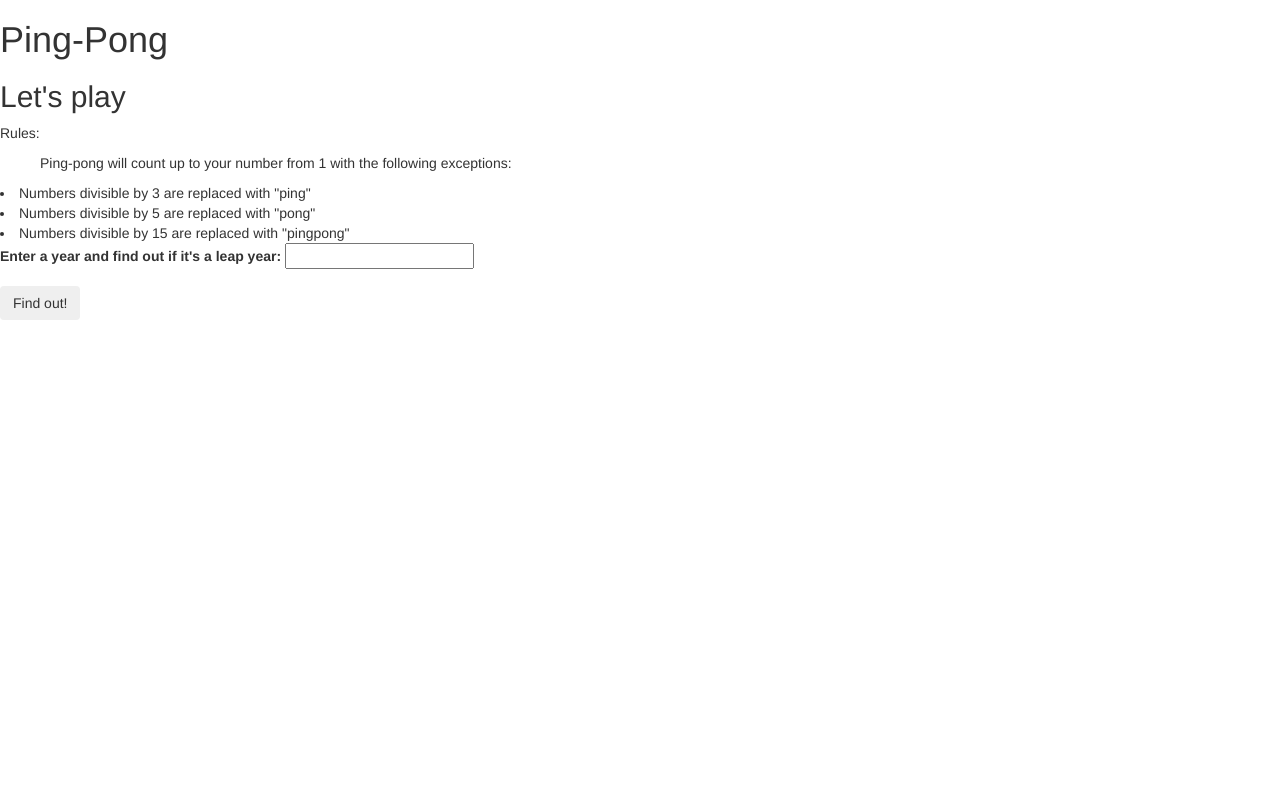
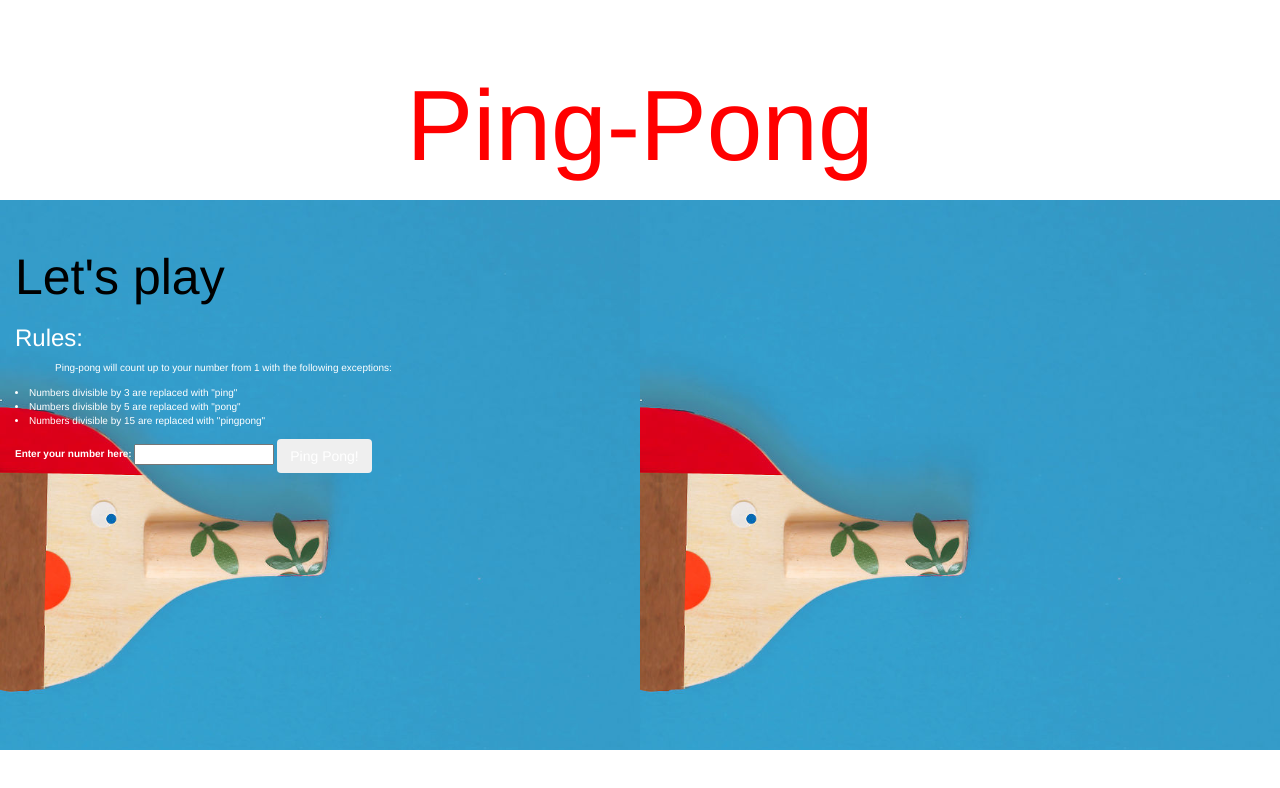
Before and after one commit to kisseradjo/Ping-pong, a plain HTML site: page index.html in a window 1280 px wide. Drawn offline with Linux system fonts and the light colour scheme; files that its build step writes are made by us from their sources.

Commit message:
Add progress made on css, html and javascript files

```diff
--- a/css/styles.css
+++ b/css/styles.css
@@ -0,0 +1,42 @@
+h1 {
+  font-size: 100px;
+  color: red;
+}
+
+h2 {
+  color: black;
+  /*opacity: 1.0;*/
+  font-size: 50px;
+  margin-top: 50px;
+}
+
+h3 {}
+
+.part1 {
+  min-height: 200px;
+  background-color: white;
+  background-size: 100%;
+  /*color: red;*/
+  text-align: center;
+  padding-top: 50px;
+  background-size: 100%;
+  width: 100%;
+}
+
+.part2 {
+  background-image: url(../images/i-create-minimalist-posters-of-famous-fairy-tales-using-ping-pong-rackets-and-balls-2__880.jpg);
+  background-repeat: repeat-x;
+  background-size: 50%;
+  min-width: 70%;
+  min-height: 550px;
+  /*: auto;*/
+  /*opacity: 1.0;*/
+  text-align: left;
+  justify;
+  color: white;
+  font-size: 10px;
+}
+
+.button {
+  background-color: coral;
+}
--- a/index.html
+++ b/index.html
@@ -5,7 +5,7 @@
   <meta charset="UTF-8">
   <meta name="viewport" content="width=device-width, initial-scale=1.0">
   <meta http-equiv="X-UA-Compatible" content="ie=edge">
-  <link href="css/bootstrap.css" rel="stylesheet" type="text/css">
+  <link href="css/bootstrap.min.css" rel="stylesheet" type="text/css">
   <link href="css/styles.css" rel="stylesheet" type="text/css">
   <script src="js/jquery-3.2.1.js"></script>
   <script src="js/script.js"></script>
@@ -13,25 +13,31 @@
 </head>
 
 <body>
-  <h1>Ping-Pong</h1>
+  <!-- <div class="panel panel-default"> -->
+  <div class="container-fluid part1">
+    <h1>Ping-Pong</h1></div>
+  <div class="container-fluid part2">
     <h2>Let's play</h2>
-  <p>Rules:</p>
+    <h3><bold>Rules:</bold></h3>
     <ol>Ping-pong will count up to your number from 1 with the following exceptions:</ol>
     <li>Numbers divisible by 3 are replaced with "ping"</li>
     <li>Numbers divisible by 5 are replaced with "pong"</li>
     <li>Numbers divisible by 15 are replaced with "pingpong"</li>
-  <form id="leap-year">
+    <p>
+      <form class="form-inline" role="form">
+        <form id="pingpong">
           <div class="form-group">
-      <label for="year">Enter a year and find out if it's a leap year:</label>
-      <input id="year" type="text">
+            <label for="number">Enter your number here:</label>
+            <input id="number" type="text">
           </div>
-
-    <button type="submit" class="btn">Find out!</button>
+          <button type="submit" class="btn">Ping Pong!</button></form>
       </form>
-
+    </p>
     <div id="result">
 
     </div>
+  </div>
+  <!-- </div> -->
 </body>
 
 </html>
--- a/js/script.js
+++ b/js/script.js
@@ -0,0 +1,12 @@
+$(document).ready(function() {
+  $("form#pingpong").submit(function(event) {
+    event.preventDefault();
+    var number = parseInt($("input#number").val());
+    var result = pingPong(number);
+    $("#result").text(result);
+  });
+});
+var pingpong = function(number) {
+  return ping;
+  concole.log(ping);
+};
```
Also changed, not shown: images/2f13084ef9fb63af92e951ae50e80bc4--printable-pattern-paper-free-printable.jpg (added), images/HTB1doz.KXXXXXcaXXXXq6xXFXXXP.jpg (added), images/i-create-minimalist-posters-of-famous-fairy-tales-using-ping-pong-rackets-and-balls-2__880.jpg (added), images/il_570xN.799452901_ieob.jpg (added), images/pattern-1886046_960_720.jpg (added). Lines whose indentation alone changed are shown as unchanged.
